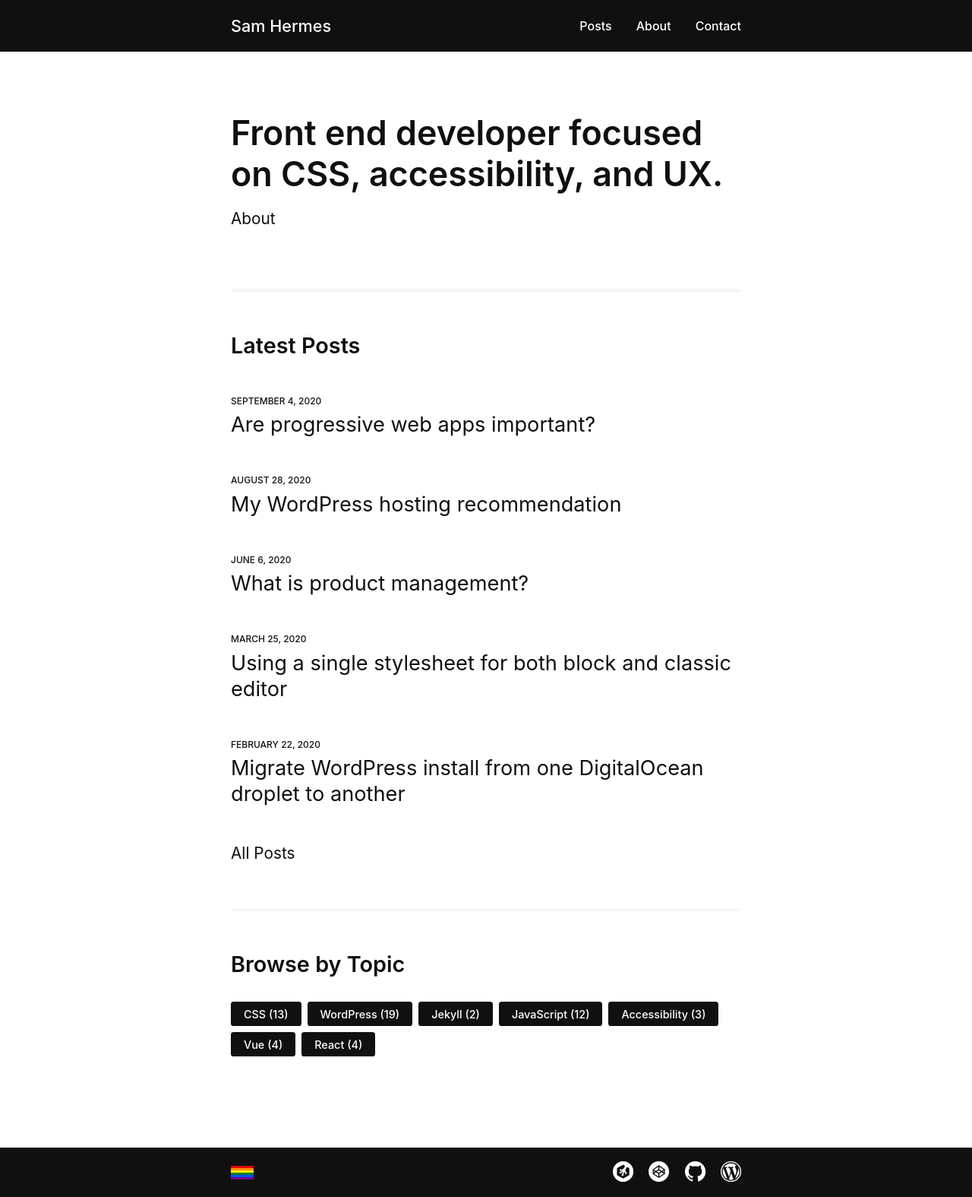
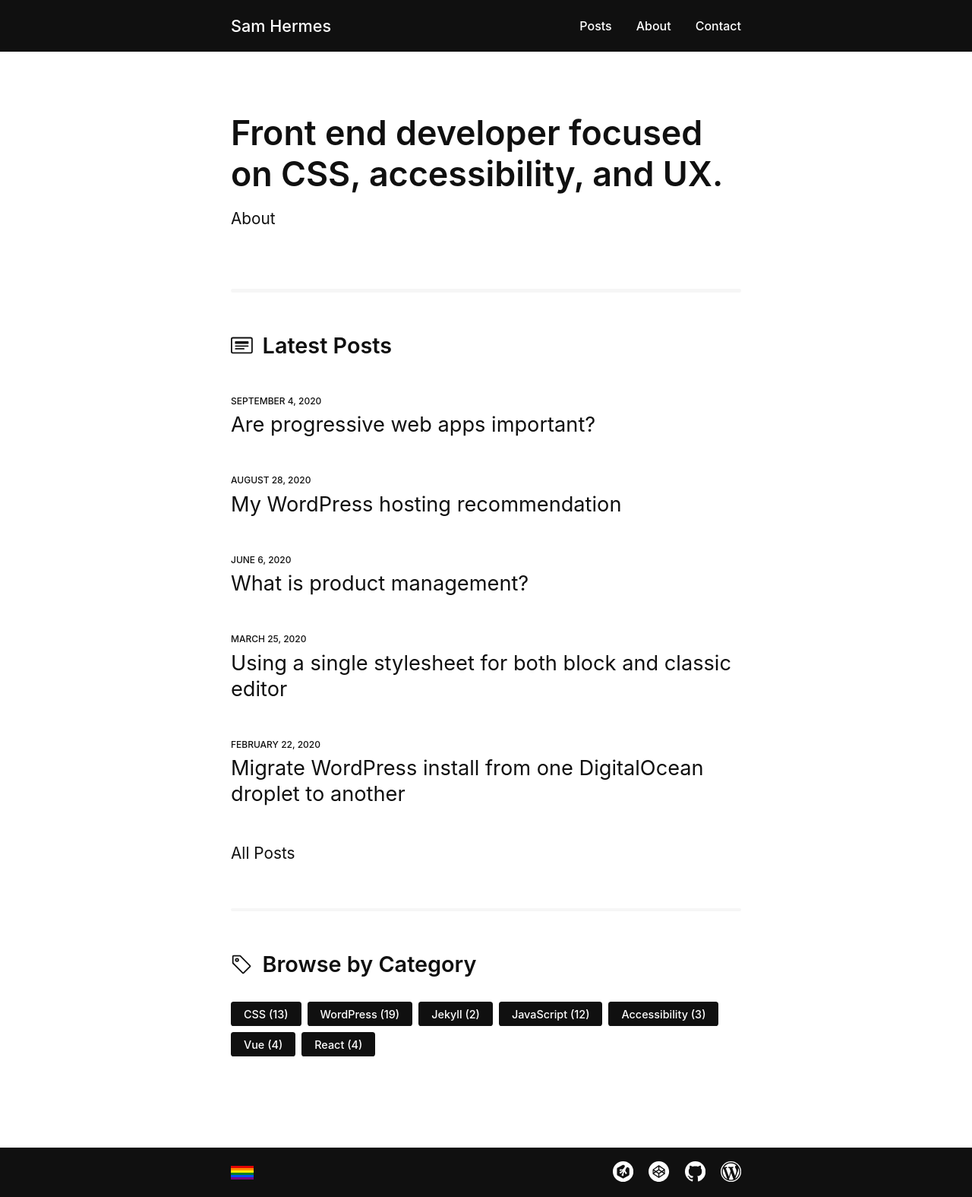
Before and after one commit to samhermes/samhermes.github.io, a Jekyll site: the page built from index.md, in a window 1280 px wide. Shown: the whole page at 76% size. Built offline with Jekyll 4.4.1, drawn with Linux system fonts in a browser that asks for light colours.

Commit message:
Add icons to homepage

```diff
--- a/_sass/_home.scss
+++ b/_sass/_home.scss
@@ -53,6 +53,10 @@
         font-size: 1.8rem;
         font-weight: 600;
         margin: 0 0 2rem;
+
+        svg {
+            margin: 0 0.8rem -0.25rem 0;
+        }
     }
 
     .latest-posts {
--- a/index.md
+++ b/index.md
@@ -8,13 +8,10 @@ layout: default
 		<p>Front end developer focused on CSS, accessibility, and UX.</p>
 		<a class="more" href="/about">About</a>
 	</div>
-
 	<div class="latest-posts">
-		<h2>Latest Posts</h2>
-			<ul class="post-list">
+		<h2>{% include posts.svg %}Latest Posts</h2>
+		<ul class="post-list">
 			{% for post in site.posts limit:5 %}
-
-
 			<li>
 				<span class="post-meta">{{ post.date | date: "%B %-d, %Y" }}</span>
 				<h3 class="post-title">
@@ -25,12 +22,12 @@ layout: default
 		</ul>
 		<a class="more" href="/posts">All Posts</a>
 	</div>
-
-	<h2>Browse by Topic</h2>
-
-	<ul class="categories-list">
-		{% for category in site.categories %}
-		<li><a href="/category/{{ category[0] | downcase }}">{{ category[0] }} ({{ category | last | size }})</a></li>
-		{% endfor %}
-	</ul>
+	<div class="home-categories">
+		<h2>{% include category.svg %}Browse by Category</h2>
+		<ul class="categories-list">
+			{% for category in site.categories %}
+			<li><a href="/category/{{ category[0] | downcase }}">{{ category[0] }} ({{ category | last | size }})</a></li>
+			{% endfor %}
+		</ul>
+	</div>
 </div>
```
Also changed, not shown: _includes/category.svg (added), _includes/posts.svg (added).
